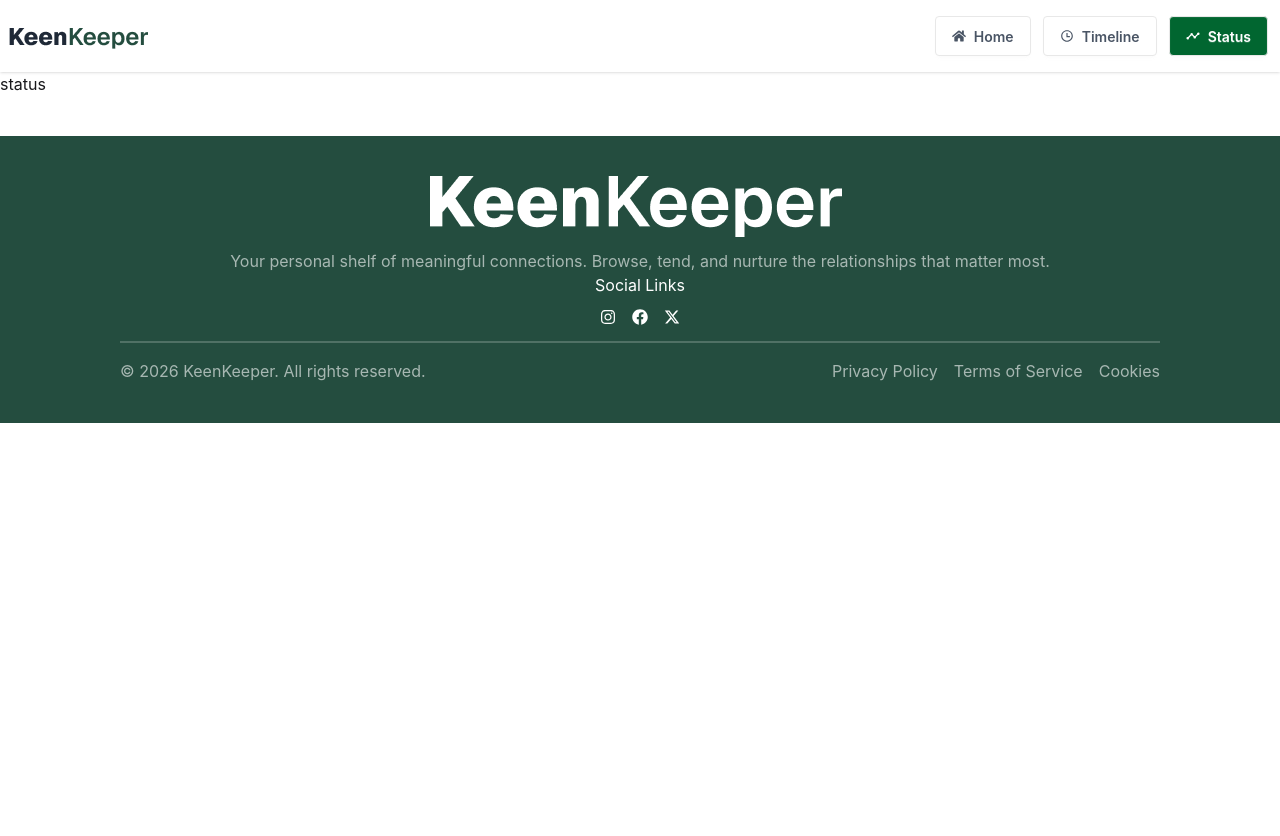
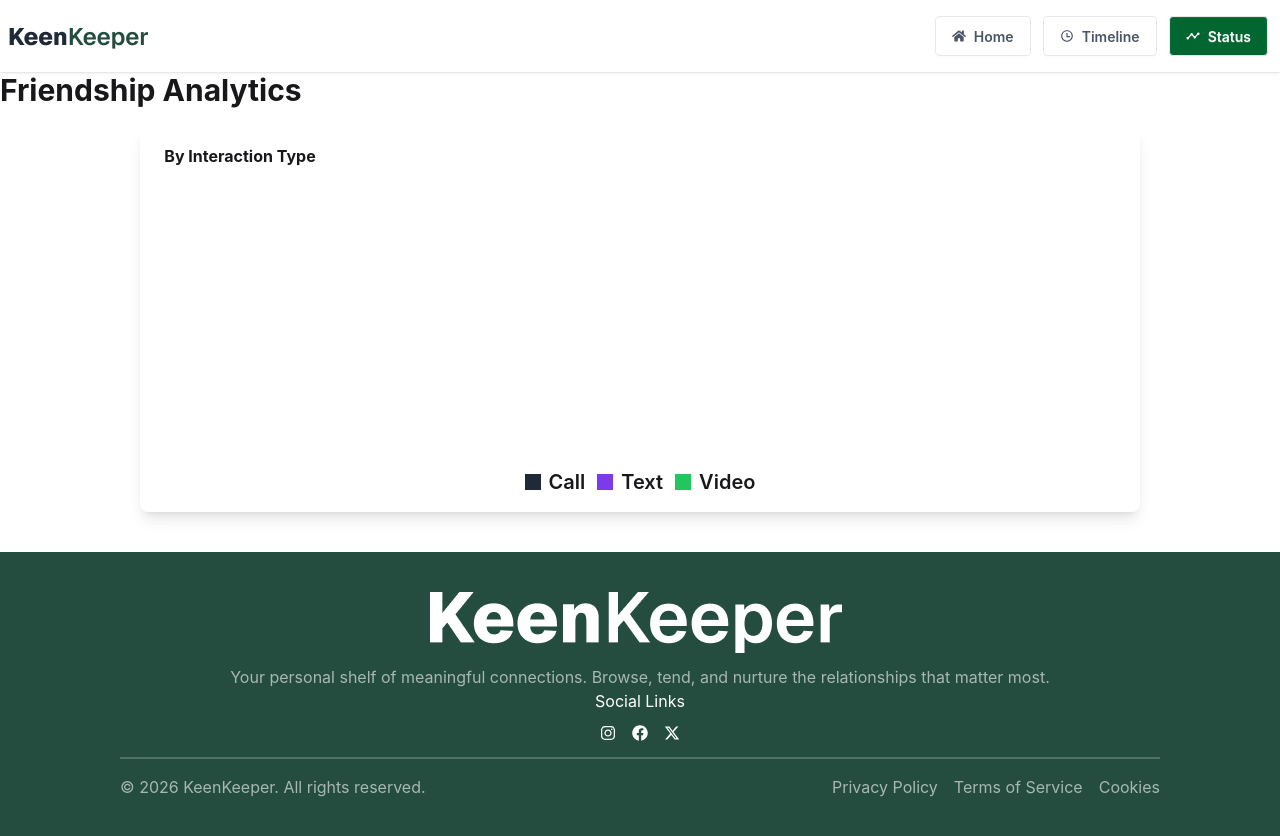
Before and after one commit to fahmidaafrozmoni2928-droid/keen-keeper, a React (Vite) app: page /status in a window 1280 px wide. Shown: the top 836 px of the page. Before the commit the page ends 800 px from the top, so only its background shows below. Built offline with nearby package versions, Linux system fonts and the light colour scheme.

Commit message:
added chart

```diff
--- a/package.json
+++ b/package.json
@@ -16,6 +16,7 @@
     "react-icons": "^5.6.0",
     "react-router": "^7.14.1",
     "react-toastify": "^11.0.5",
+    "recharts": "^3.8.1",
     "tailwindcss": "^4.2.2"
   },
   "devDependencies": {
--- a/src/Banner/Banner.jsx
+++ b/src/Banner/Banner.jsx
@@ -6,12 +6,12 @@ const Banner = () => {
    <div className="hero bg-base-200  pb-40 pt-20 ">
   <div className="hero-content text-center">
     <div className="">
-      <h1 className="text-5xl font-bold">Friends to keep close in your life</h1>
-      <p className="py-6 text-gray-600">
+      <h1 className="mr-160 text-5xl font-bold lg:mr-0">Friends to keep close in your life</h1>
+      <p className="mr-160 py-6 text-gray-600 lg:mr-0">
       Your personal shelf of meaningful connections. Browse, tend, and nurture the <br></br>
       relationships that matter most.
       </p>
-      <button className="btn bg-green-800 text-white">+ Add a Friend</button>
+      <button className="mr-160 btn bg-green-800 text-white lg:mr-0">+ Add a Friend</button>
 
 <div className=" bg-base-200  flex justify-center items-center  gap-5 p-6">
 <div className="bg-base-100 p-4 rounded-xl shadow-md w-60 text-center">
@@ -30,7 +30,7 @@ const Banner = () => {
 <div className="bg-base-100 p-4 rounded-xl shadow-md w-60 text-center">
         <h2 className="text-3xl font-bold">12</h2>
         <p  className="text-gray-600" >Interactions This Month</p>
-        <hr className="border-gray-200 border "></hr>
+
     </div>
 
 
--- a/src/Footer/Footer.jsx
+++ b/src/Footer/Footer.jsx
@@ -9,24 +9,12 @@ const Footer = () => {
                  <div className="bg-[#244D3F] px-30 mt-10 py-10">
         <div className=" text-white flex justify-center items-center">
            <div className="space-y-3">
-            <img className="flex items-center justify-center pl-50" src={logoxlImg}></img>
+            <div className="flex justify-start">
+            <img className=" lg:flex items-center justify-center pl-50" src={logoxlImg}></img>
+            </div>
             <p className="  text-[#FFFFFF]/60">Your personal shelf of meaningful connections. Browse, tend, and nurture the relationships that matter most.</p>
             </div>
-
-
-
-
-
-
-
-
-
-
-
-
-
-
-            </div>
+ </div>
             <div className="space-y-3">
                 <h3 className="flex justify-center text-white">Social Links</h3>
 
--- a/src/Status/Status.jsx
+++ b/src/Status/Status.jsx
@@ -1,9 +1,54 @@
-import React from "react";
+import React, { useContext } from "react";
+import { data } from "react-router";
+import { Cell, Pie, PieChart } from "recharts";
+import Calllist from "../Calllist/Calllist";
+import Textlist from "../Textlist/Textlist";
+import Videolist from "../Videolist/Videolist";
+import { callContext } from "../CallProvider/CallProvider";
 
 const Status = () => {
+   const {call} = useContext(callContext);
+   const callList = call.filter(c=> c.type === "Call");
+   const textList = call.filter(c=> c.type === "Text");
+   const videoList = call.filter(c=> c.type === "Video");
+    const data = [
+        {name:"Call", value:callList.length},
+        {name:"Text", value:textList.length},
+        {name:"Video", value:videoList.length}
+
+    ]
+    const getColor = (type) => {
+        if (type === "call") return "#1F2937";
+        if(type === "text") return "#7C3AED";
+        if(type === "video") return "#22C55E";
+    };
     return(
-        <div>
-status
+        <div className="">
+            <h1 className="font-bold text-3xl container mx-auto">Friendship Analytics</h1>
+        <div className="w-120 card bg-base-100  shadow-lg rounded-lg container mx-auto px-4 py-4 mt-5 flex justify-center items-center lg:w-250">
+            <h3 className="pr-70 font-bold lg:pr-200">By Interaction Type</h3>
+         <PieChart width={300} height={300}>
+            <Pie data={data} dataKey="value" nameKey="name" outerRadius={100} innerRadius={80}>
+                {data.map((entry,index) => (
+                    <Cell key={index} fill={getColor(entry.name.toLowerCase())}></Cell>
+                ))}
+            </Pie>
+         </PieChart>
+         <div className="flex gap-3">
+         <div className="flex items-center gap-2">
+         <p className="bg-[#1F2937] px-2 py-2"></p>
+         <p className="text-xl font-semibold">Call</p>
+         </div>
+         <div className="flex items-center gap-2">
+         <p className="bg-[#7C3AED] px-2 py-2"></p>
+         <p className="text-xl font-semibold">Text</p>
+         </div>
+         <div className="flex items-center gap-2">
+         <p className="bg-[#22C55E] px-2 py-2"></p>
+         <p className="text-xl font-semibold">Video</p>
+         </div>
+         </div>
+        </div>
         </div>
     )
 }
```
Also changed, not shown: 1 other file (tests, documents, lock files or other folders).
